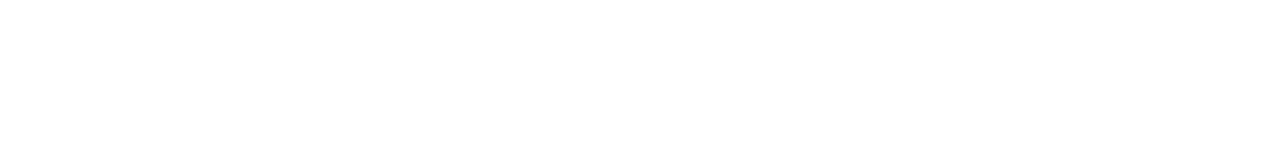
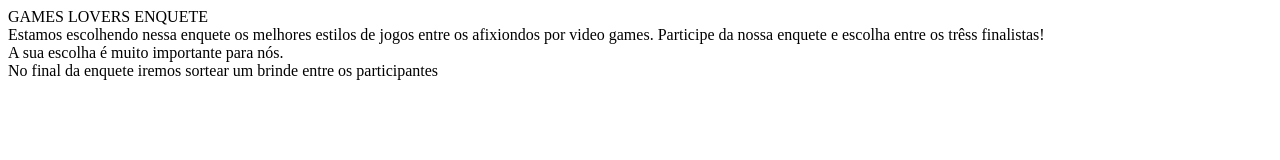
Before and after one commit to analuz5/Projeto02, a plain HTML site: page index.html in a window 1280 px wide. Drawn offline with Linux system fonts and the light colour scheme.

Commit message:
closes #1 - base index.html

```diff
--- a/index.html
+++ b/index.html
@@ -1,11 +1,32 @@
 <!DOCTYPE html>
 <html lang="pt-BR">
+
 <head>
     <meta charset="UTF-8">
     <meta name="viewport" content="width=device-width, initial-scale=1.0">
     <title>Projeto02</title>
 </head>
+
 <body>
+    <div class="container">
+        <div class="header">
+            <div class="header-title">
+                GAMES LOVERS ENQUETE
+            </div>
+            <div class="header-subtitle">
+                Estamos escolhendo nessa enquete os melhores estilos de jogos entre os afixiondos por video games.
+                Participe da nossa enquete e escolha entre os trêss finalistas!
+            </div>
+            <div class="header-subtitle">
+                A sua escolha é muito importante para nós.
+            </div>
+            <div class="header-subtitle">
+                <span class="header-subtitle">No final da enquete iremos sortear um</span>
+                <span class="header-subtitleN">brinde</span>
+                <span class="header-subtitle">entre os participantes</span>
+            </div>
+        </div>
+    </div>
+</body>
 
-</body>
 </html>
```
